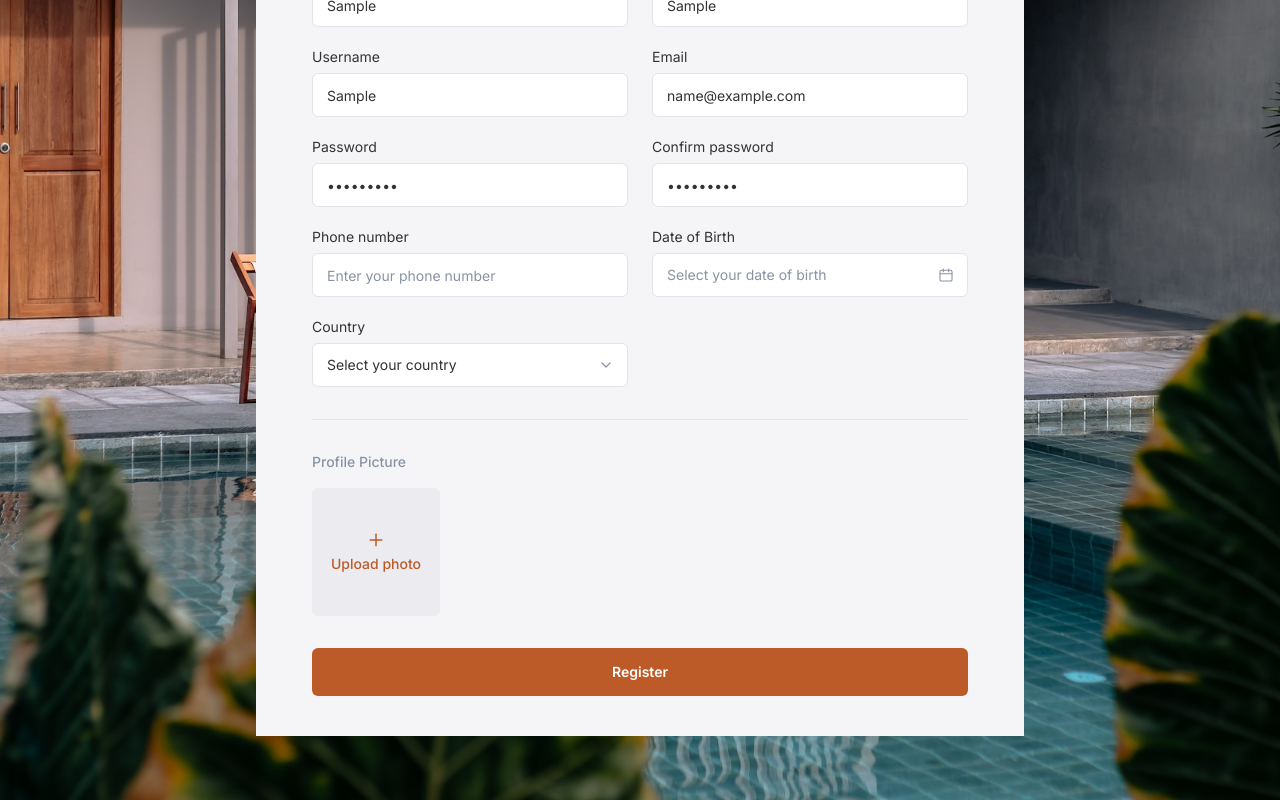
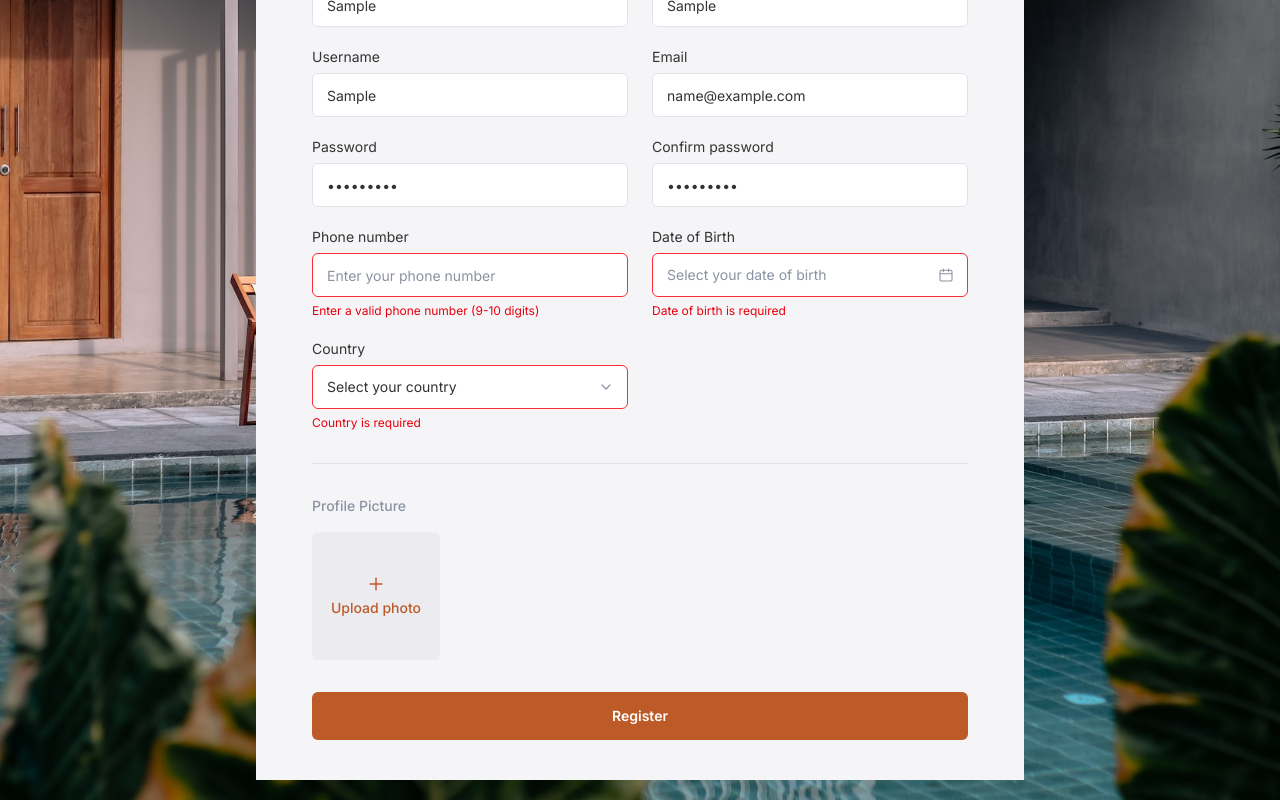
Before and after one commit to beamMiter/Neatly-Hotel, a Next.js app: page /register in a window 1280 px wide. Both pictures are taken after typing "Sample", "Sample", "Sample", "name@example.com", "Sample123", "Sample123" into the empty fields and a click on the button "Register". Shown: the part 324-1124 px from the top of the page. Built offline with nearby package versions, Linux system fonts and the light colour scheme; a web font is replaced by a local one.

Commit message:
feat: wire client-side validation and error messages to registration form
Validate on submit with the zod schema, surface per-field error text
and red borders via TextField/SelectField/DateOfBirthField, and clear
a field's error as soon as the user edits it again.

```diff
--- a/src/components/register/DateOfBirthField.tsx
+++ b/src/components/register/DateOfBirthField.tsx
@@ -12,9 +12,10 @@ type DateOfBirthFieldProps = {
   label: string;
   value: Date | undefined;
   onChange: (date: Date | undefined) => void;
+  error?: string;
 };
 
-export function DateOfBirthField({ id, name, label, value, onChange }: DateOfBirthFieldProps) {
+export function DateOfBirthField({ id, name, label, value, onChange, error }: DateOfBirthFieldProps) {
   const [isOpen, setIsOpen] = useState(false);
   const containerRef = useRef<HTMLDivElement>(null);
 
@@ -52,9 +53,13 @@ export function DateOfBirthField({ id, name, label, value, onChange }: DateOfBir
           onClick={() => setIsOpen((open) => !open)}
           aria-haspopup="dialog"
           aria-expanded={isOpen}
-          className={`h-11 w-full rounded-md border border-brand-border bg-white px-3.5 pr-10 text-left text-sm focus:border-brand-primary focus:outline-none focus:ring-1 focus:ring-brand-primary ${
-            value ? "text-brand-body" : "text-brand-muted"
-          }`}
+          aria-invalid={Boolean(error)}
+          aria-describedby={error ? `${id}-error` : undefined}
+          className={`h-11 w-full rounded-md border bg-white px-3.5 pr-10 text-left text-sm focus:outline-none focus:ring-1 ${
+            error
+              ? "border-red-500 focus:border-red-500 focus:ring-red-500"
+              : "border-brand-border focus:border-brand-primary focus:ring-brand-primary"
+          } ${value ? "text-brand-body" : "text-brand-muted"}`}
         >
           {value ? format(value, "dd MMM yyyy") : "Select your date of birth"}
         </button>
@@ -83,6 +88,11 @@ export function DateOfBirthField({ id, name, label, value, onChange }: DateOfBir
           </div>
         )}
       </div>
+      {error && (
+        <p id={`${id}-error`} className="text-xs text-red-600">
+          {error}
+        </p>
+      )}
     </div>
   );
 }
--- a/src/components/register/RegisterForm.tsx
+++ b/src/components/register/RegisterForm.tsx
@@ -7,6 +7,11 @@ import { SelectField } from "@/src/components/ui/SelectField";
 import { DateOfBirthField } from "@/src/components/register/DateOfBirthField";
 import { PhotoUpload } from "@/src/components/register/PhotoUpload";
 import { COUNTRIES } from "@/src/lib/countries";
+import {
+  registerSchema,
+  getPasswordMismatchError,
+  type RegisterFieldErrors,
+} from "@/src/lib/validations/register";
 
 type FormFields = {
   firstName: string;
@@ -34,18 +39,49 @@ export function RegisterForm() {
   const [fields, setFields] = useState<FormFields>(initialFields);
   const [dateOfBirth, setDateOfBirth] = useState<Date | undefined>(undefined);
   const [photo, setPhoto] = useState<File | null>(null);
+  const [errors, setErrors] = useState<RegisterFieldErrors>({});
+
+  function clearError(name: string) {
+    setErrors((prev) => (prev[name as keyof RegisterFieldErrors] ? { ...prev, [name]: undefined } : prev));
+  }
 
   function handleFieldChange(event: ChangeEvent<HTMLInputElement | HTMLSelectElement>) {
     const { name, value } = event.target;
     setFields((prev) => ({ ...prev, [name]: value }));
+    clearError(name);
+  }
+
+  function handleDateChange(date: Date | undefined) {
+    setDateOfBirth(date);
+    clearError("dateOfBirth");
   }
 
   function handleSubmit(event: React.FormEvent<HTMLFormElement>) {
     event.preventDefault();
+
+    const result = registerSchema.safeParse({ ...fields, dateOfBirth });
+    const fieldErrors: RegisterFieldErrors = {};
+
+    if (!result.success) {
+      for (const issue of result.error.issues) {
+        const key = issue.path[0] as keyof RegisterFieldErrors | undefined;
+        if (key && !fieldErrors[key]) fieldErrors[key] = issue.message;
+      }
+    }
+
+    const mismatchError = getPasswordMismatchError(fields.password, fields.confirmPassword);
+    if (mismatchError) fieldErrors.confirmPassword = mismatchError;
+
+    if (Object.keys(fieldErrors).length > 0) {
+      setErrors(fieldErrors);
+      return;
+    }
+
+    setErrors({});
   }
 
   return (
-    <form className="flex flex-col gap-8" onSubmit={handleSubmit}>
+    <form className="flex flex-col gap-8" noValidate onSubmit={handleSubmit}>
       <section className="flex flex-col gap-5">
         <h2 className="text-sm font-medium text-brand-muted">Basic Information</h2>
 
@@ -57,6 +93,7 @@ export function RegisterForm() {
             placeholder="Enter your first name"
             value={fields.firstName}
             onChange={handleFieldChange}
+            error={errors.firstName}
           />
           <TextField
             id="lastName"
@@ -65,6 +102,7 @@ export function RegisterForm() {
             placeholder="Enter your last name"
             value={fields.lastName}
             onChange={handleFieldChange}
+            error={errors.lastName}
           />
 
           <TextField
@@ -74,6 +112,7 @@ export function RegisterForm() {
             placeholder="Enter your username"
             value={fields.username}
             onChange={handleFieldChange}
+            error={errors.username}
           />
           <TextField
             id="email"
@@ -83,6 +122,7 @@ export function RegisterForm() {
             placeholder="Enter your email"
             value={fields.email}
             onChange={handleFieldChange}
+            error={errors.email}
           />
 
           <TextField
@@ -93,6 +133,7 @@ export function RegisterForm() {
             placeholder="Enter your password"
             value={fields.password}
             onChange={handleFieldChange}
+            error={errors.password}
           />
           <TextField
             id="confirmPassword"
@@ -102,6 +143,7 @@ export function RegisterForm() {
             placeholder="Confirm your password"
             value={fields.confirmPassword}
             onChange={handleFieldChange}
+            error={errors.confirmPassword}
           />
 
           <TextField
@@ -112,6 +154,7 @@ export function RegisterForm() {
             placeholder="Enter your phone number"
             value={fields.phone}
             onChange={handleFieldChange}
+            error={errors.phone}
           />
 
           <DateOfBirthField
@@ -119,7 +162,8 @@ export function RegisterForm() {
             name="dateOfBirth"
             label="Date of Birth"
             value={dateOfBirth}
-            onChange={setDateOfBirth}
+            onChange={handleDateChange}
+            error={errors.dateOfBirth}
           />
 
           <SelectField
@@ -129,6 +173,7 @@ export function RegisterForm() {
             placeholder="Select your country"
             value={fields.country}
             onChange={handleFieldChange}
+            error={errors.country}
           >
             {COUNTRIES.map((country) => (
               <option key={country} value={country}>
--- a/src/components/ui/SelectField.tsx
+++ b/src/components/ui/SelectField.tsx
@@ -4,9 +4,18 @@ import { ChevronDownIcon } from "@/src/components/icons/ChevronDownIcon";
 type SelectFieldProps = SelectHTMLAttributes<HTMLSelectElement> & {
   label: string;
   placeholder: string;
+  error?: string;
 };
 
-export function SelectField({ label, id, placeholder, className, children, ...selectProps }: SelectFieldProps) {
+export function SelectField({
+  label,
+  id,
+  placeholder,
+  error,
+  className,
+  children,
+  ...selectProps
+}: SelectFieldProps) {
   return (
     <div className="flex flex-col gap-1.5">
       <label htmlFor={id} className="text-sm text-brand-body">
@@ -15,7 +24,13 @@ export function SelectField({ label, id, placeholder, className, children, ...se
       <div className="relative">
         <select
           id={id}
-          className={`h-11 w-full appearance-none rounded-md border border-brand-border bg-white px-3.5 pr-10 text-sm text-brand-body focus:border-brand-primary focus:outline-none focus:ring-1 focus:ring-brand-primary ${className ?? ""}`}
+          aria-invalid={Boolean(error)}
+          aria-describedby={error ? `${id}-error` : undefined}
+          className={`h-11 w-full appearance-none rounded-md border bg-white px-3.5 pr-10 text-sm text-brand-body focus:outline-none focus:ring-1 ${
+            error
+              ? "border-red-500 focus:border-red-500 focus:ring-red-500"
+              : "border-brand-border focus:border-brand-primary focus:ring-brand-primary"
+          } ${className ?? ""}`}
           {...selectProps}
         >
           <option value="" disabled className="text-brand-muted">
@@ -25,6 +40,11 @@ export function SelectField({ label, id, placeholder, className, children, ...se
         </select>
         <ChevronDownIcon className="pointer-events-none absolute right-3.5 top-1/2 h-4 w-4 -translate-y-1/2 text-brand-muted" />
       </div>
+      {error && (
+        <p id={`${id}-error`} className="text-xs text-red-600">
+          {error}
+        </p>
+      )}
     </div>
   );
 }
--- a/src/components/ui/TextField.tsx
+++ b/src/components/ui/TextField.tsx
@@ -2,9 +2,10 @@ import type { InputHTMLAttributes } from "react";
 
 type TextFieldProps = InputHTMLAttributes<HTMLInputElement> & {
   label: string;
+  error?: string;
 };
 
-export function TextField({ label, id, className, ...inputProps }: TextFieldProps) {
+export function TextField({ label, id, error, className, ...inputProps }: TextFieldProps) {
   return (
     <div className="flex flex-col gap-1.5">
       <label htmlFor={id} className="text-sm text-brand-body">
@@ -12,9 +13,20 @@ export function TextField({ label, id, className, ...inputProps }: TextFieldProp
       </label>
       <input
         id={id}
-        className={`h-11 rounded-md border border-brand-border bg-white px-3.5 text-sm text-brand-body placeholder:text-brand-muted focus:border-brand-primary focus:outline-none focus:ring-1 focus:ring-brand-primary ${className ?? ""}`}
+        aria-invalid={Boolean(error)}
+        aria-describedby={error ? `${id}-error` : undefined}
+        className={`h-11 rounded-md border bg-white px-3.5 text-sm text-brand-body placeholder:text-brand-muted focus:outline-none focus:ring-1 ${
+          error
+            ? "border-red-500 focus:border-red-500 focus:ring-red-500"
+            : "border-brand-border focus:border-brand-primary focus:ring-brand-primary"
+        } ${className ?? ""}`}
         {...inputProps}
       />
+      {error && (
+        <p id={`${id}-error`} className="text-xs text-red-600">
+          {error}
+        </p>
+      )}
     </div>
   );
 }
```
